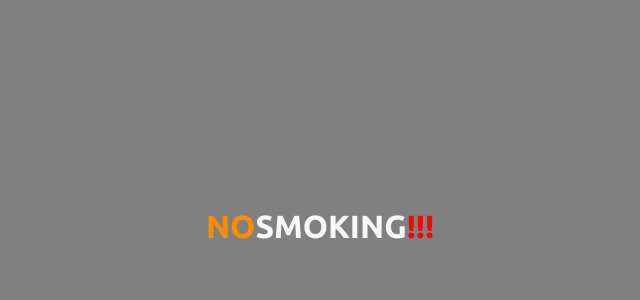
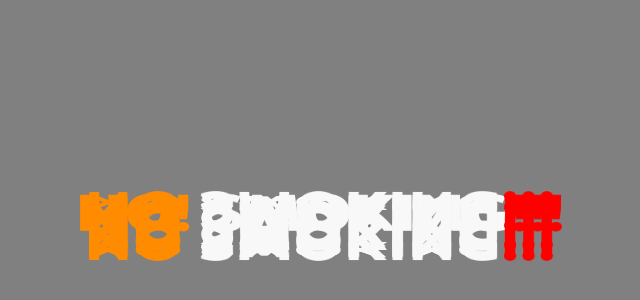
Before and after one commit to Holgermueller/nosmoking, a website: page index.html in a window 1280 px wide. Shown: the part 174-474 px from the top of the page, without its empty margins (320-960 px from the left). Drawn offline with Linux system fonts and the light colour scheme.

Commit message:
some set up code

```diff
--- a/index.css
+++ b/index.css
@@ -7,13 +7,17 @@ body {
 }
 main {
   height: 100vh;
-  display: grid;
+  display: flex;
   align-items: center;
   place-content: center;
 }
-h1 {
-  font-size: 2rem;
+span {
+  transform-style: preserve-3d;
+  font-size: 4rem;
   font-weight: 700;
+  position: absolute;
+  transform: translate(-50%, -50%) rotateX(calc(var(--i) * 36deg))
+    translateZ(25px);
 }
 .no {
   color: #ff8c00;
@@ -24,9 +28,3 @@ h1 {
 .emphasis {
   color: red;
 }
-h1::after {
-  content: "";
-  background-color: pink;
-  height: 2rem;
-  width: 20px;
-}
--- a/index.html
+++ b/index.html
@@ -15,10 +15,58 @@
   </head>
   <body>
     <main>
-      <h1>
-        <span class="no">NO</span><span class="smoking">SMOKING</span
-        ><span class="emphasis">!!!</span>
-      </h1>
+      <div class="cig">
+        <span style="--i: 1">
+          <strong class="no">NO!</strong>
+          <strong class="smoking">SMOKING</strong
+          ><strong class="emphasis">!!!</strong></span
+        >
+        <span style="--i: 2">
+          <strong class="no">NO</strong>
+          <strong class="smoking">SMOKING</strong
+          ><strong class="emphasis">!!!</strong></span
+        >
+        <span style="--i: 3">
+          <strong class="no">NO</strong>
+          <strong class="smoking">SMOKING</strong
+          ><strong class="emphasis">!!!</strong></span
+        >
+        <span style="--i: 4">
+          <strong class="no">NO</strong>
+          <strong class="smoking">SMOKING</strong
+          ><strong class="emphasis">!!!</strong></span
+        >
+        <span style="--i: 5">
+          <strong class="no">NO</strong>
+          <strong class="smoking">SMOKING</strong
+          ><strong class="emphasis">!!!</strong></span
+        >
+        <span style="--i: 6">
+          <strong class="no">NO</strong>
+          <strong class="smoking">SMOKING</strong
+          ><strong class="emphasis">!!!</strong></span
+        >
+        <span style="--i: 7">
+          <strong class="no">NO</strong>
+          <strong class="smoking">SMOKING</strong
+          ><strong class="emphasis">!!!</strong></span
+        >
+        <span style="--i: 8">
+          <strong class="no">NO</strong>
+          <strong class="smoking">SMOKING</strong
+          ><strong class="emphasis">!!!</strong></span
+        >
+        <span style="--i: 9">
+          <strong class="no">NO</strong>
+          <strong class="smoking">SMOKING</strong
+          ><strong class="emphasis">!!!</strong></span
+        >
+        <span style="--i: 10">
+          <strong class="no">NO</strong>
+          <strong class="smoking">SMOKING</strong
+          ><strong class="emphasis">!!!</strong></span
+        >
+      </div>
     </main>
   </body>
 </html>
--- a/public/index.css
+++ b/public/index.css
@@ -1 +1 @@
-body,html{background-color:grey;font-family:Ubuntu,sans-serif;margin:0;padding:0}main{align-items:center;display:grid;height:100vh;place-content:center}h1{font-size:2rem;font-weight:700}.no{color:#ff8c00}.smoking{color:#f8f8f8}.emphasis{color:red}h1:after{background-color:pink;content:"";height:2rem;width:20px}
+body,html{background-color:grey;font-family:Ubuntu,sans-serif;margin:0;padding:0}main{align-items:center;display:flex;height:100vh;place-content:center}span{font-size:4rem;font-weight:700;position:absolute;transform:translate(-50%,-50%) rotateX(calc(var(--i)*36deg)) translateZ(25px);transform-style:preserve-3d}.no{color:#ff8c00}.smoking{color:#f8f8f8}.emphasis{color:red}
```
